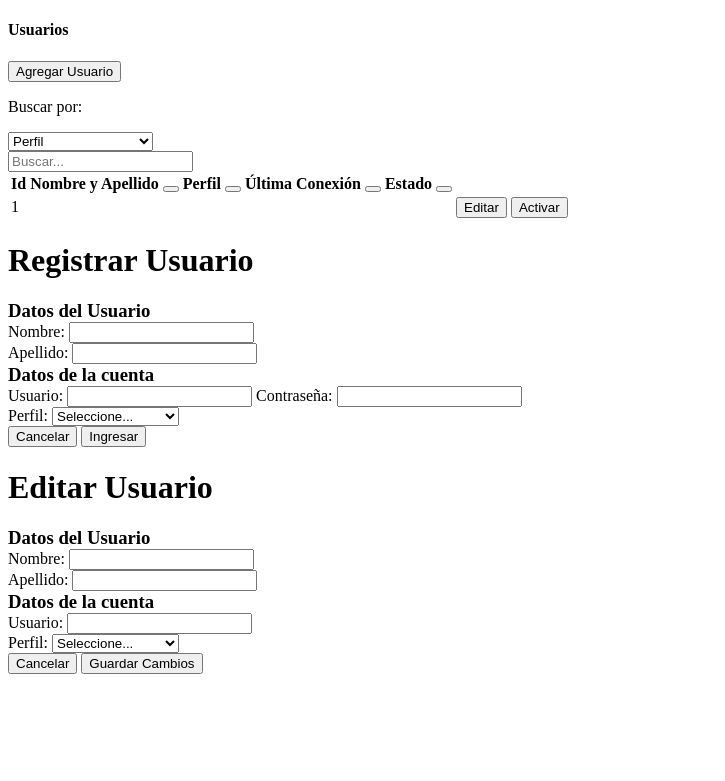
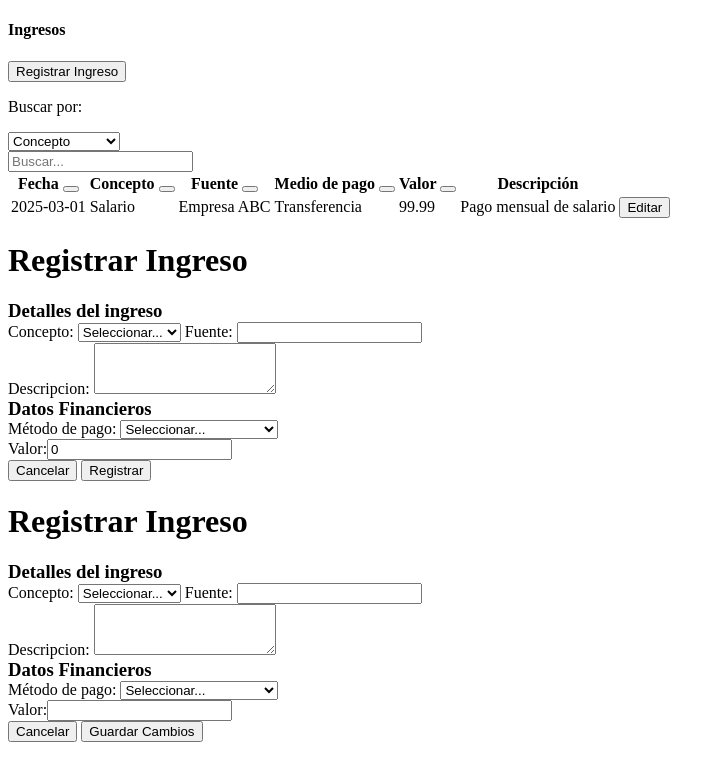
Before and after one commit to Gabwr/web1, a PHP site: page /html/Ingresos.php in a window 1280 px wide. Shown: the top 781 px of the page, without its empty margins (0-725 px from the left). Run offline with PHP 8.4, Linux system fonts and the light colour scheme; data comes from the database, SQL or seed files in the repository; data that the repository does not hold is empty.

Commit message:
Ingresos y Login v1

```diff
--- a/html/Ingresos.php
+++ b/html/Ingresos.php
@@ -2,33 +2,37 @@
 session_start();
 require '../server/conexion.php';
 
-$consulta = 'SELECT * FROM INGRESO';
-$perfiles = 'SELECT DISTINCT perfil,estado FROM perfiles';
-$listperfiles = mysqli_query($conn, $perfiles);
+$consulta = 'SELECT i.idIngreso, i.idconcepto, i.idUsuario, i.fecha, i.valor, i.medio_de_pago,
+i.fuente_beneficiario, i.descripcion, c.nombre as concepto
+FROM ingreso i join concepto c on i.idconcepto=c.idconcepto';
+$busca_conceptos="SELECT nombre FROM concepto where tipo='Ingreso'";
+
 $resultado = mysqli_query($conn, $consulta);
+$conceptos = mysqli_query($conn,$busca_conceptos);
+$opc_conceptos="";
+while ($concepto = mysqli_fetch_assoc($conceptos)) {
+	$opc_conceptos.='<option value="' . htmlspecialchars($concepto['nombre']) . '">'. htmlspecialchars($concepto['nombre']) .'</option>';
+}
 $tabla = '';
 
 while ($registro = mysqli_fetch_assoc($resultado)) {
     $tabla .= '<tr>';
-    $tabla .= '<td>' . htmlspecialchars($registro['idUsuario']) . '</td>';
-    $tabla .= '<td>' . htmlspecialchars($registro['nombre'] . ' ' . $registro['apellido']) . '</td>';
-    $tabla .= '<td>' . htmlspecialchars($registro['perfil']) . '</td>';
-    $tabla .= '<td>' . htmlspecialchars($registro['conexion']) . '</td>';
-    $tabla .= '<td>' . htmlspecialchars($registro['estado']) . '</td>';
+    $tabla .= '<td>' . htmlspecialchars($registro['fecha']) . '</td>';
+	$tabla .= '<td>' . htmlspecialchars($registro['concepto']) . '</td>';
+    $tabla .= '<td>' . htmlspecialchars($registro['fuente_beneficiario']) .'</td>';
+    $tabla .= '<td>' . htmlspecialchars($registro['medio_de_pago']) . '</td>';
+    $tabla .= '<td>' . htmlspecialchars($registro['valor']) . '</td>';
+    $tabla .= '<td>' . htmlspecialchars($registro['descripcion']) . '</td>';
 	$tabla .= '<td>
-	<button class="btn btn-sm btn-primary me-1 editar-usuario"
-		data-id="' . htmlspecialchars($registro['idUsuario']) . '"
-		data-nombre="' . htmlspecialchars($registro['nombre']) . '"
-		data-apellido="' . htmlspecialchars($registro['apellido']) . '"
-		data-usuario="' . htmlspecialchars($registro['usuario']) . '"
-		data-perfil="' . htmlspecialchars($registro['perfil']) . '">
+	<button class="btn btn-sm btn-primary me-1 editar-ingreso"
+		data-id="'. htmlspecialchars($registro['idIngreso']) . '"
+		data-fecha="' . htmlspecialchars($registro['fecha']) . '"
+		data-concepto="' . htmlspecialchars($registro['concepto']) . '"
+		data-fuente_beneficiario="' . htmlspecialchars($registro['fuente_beneficiario']) . '"
+		data-medio_de_pago="' . htmlspecialchars($registro['medio_de_pago']) . '"
+		data-valor="' . htmlspecialchars($registro['valor']) . '"
+		data-descripcion="' . htmlspecialchars($registro['descripcion']) . '">
 		<i class="bi bi-pencil"></i> Editar
-	</button>
-	<button class="btn btn-sm ' . ($registro['estado'] == 'Activo' ?  'btn-danger':'btn-success') . ' toggle-estado"
-		data-id="' . htmlspecialchars($registro['idUsuario']) . '"
-		data-estado="' . htmlspecialchars($registro['estado']) . '">
-		<i class="bi ' . ($registro['estado'] == 'Activo' ?  'bi-x-circle':'bi-check-circle' ) . '"></i>
-		' . ($registro['estado'] == 'Activo' ? 'Desactivar':'Activar') . '
 	</button>
   </td>';
 
@@ -40,7 +44,7 @@
 <html>
 <head>
 <title>Documento sin título</title>
-<script src="../js/Usuario.js"></script>
+<script src="../js/ingresos.js"></script>
 </head>
 
 <body>
@@ -48,8 +52,8 @@
 
 		<div class="container">
 		<div class="d-flex justify-content-between">
-        <h4>Usuarios</h4>
-		<button class="btn shadow-sm border-light" id="usuariodialog">Agregar Usuario</button>
+        <h4>Ingresos</h4>
+		<button class="btn shadow-sm border-light" id="ingresos_dialog">Registrar Ingreso</button>
     </div>
 
     <div class="row py-2">
@@ -58,10 +62,10 @@
         </div>
 
         <div class="col-md-2">
-            <select class="form-select-sm shadow-sm border-light mx-2 my-2">
-                <option value="perfil">Perfil</option>
-                <option value="nombre">Nombre</option>
-                <option value="tiempo">Tiempo de Conexión</option>
+            <select class="form-select-sm shadow-sm border-light mx-2 my-2" id="filtrosel">
+                <option value="concepto">Concepto</option>
+                <option value="fuente">Fuente</option>
+                <option value="medio">Medio de Pago</option>
             </select>
         </div>
 
@@ -70,7 +74,7 @@
                 <span class="input-group-text bg-white border-light">
                     <i class="bi bi-search"></i>
                 </span>
-                <input type="text" class="form-control border-light rounded-end" placeholder="Buscar...">
+                <input type="text" class="form-control border-light rounded-end" placeholder="Buscar..." id="filtroin">
             </div>
         </div>
     </div>
@@ -79,28 +83,34 @@
 		<table class="table table-striped">
 			<thead class="table-secondary">
 			<tr>
-				<th>Id</th>
-				<th>
-				Nombre y Apellido
-				<button class="btn btn-sm btn-light ms-2" onclick="filtrarPorNombre()">
+				<th>Fecha
+				<button class="btn btn-sm btn-light ms-2" id="filtroFecha">
 					<i class="bi bi-arrow-down-circle"></i>
 				</button>
 				</th>
 				<th>
-				Perfil
-				<button class="btn btn-sm btn-light ms-2" onclick="filtrarPorEdad()">
+				Concepto
+				<button class="btn btn-sm btn-light ms-2" id="filtroConcepto">
 					<i class="bi bi-arrow-down-circle"></i>
 				</button>
 				</th>
-				<th>Última Conexión
-				<button class="btn btn-sm btn-light ms-2" onclick="filtrarPorPais()">
+				<th>
+				Fuente
+				<button class="btn btn-sm btn-light ms-2" id="filtroFuente">
 					<i class="bi bi-arrow-down-circle"></i>
 				</button>
 				</th>
-				<th>Estado
-				<button class="btn btn-sm btn-light ms-2" onclick="filtrarPorPais()">
+				<th>Medio de pago
+				<button class="btn btn-sm btn-light ms-2" id="filtroMedio">
 					<i class="bi bi-arrow-down-circle"></i>
 				</button>
+				</th>
+				<th>Valor
+				<button class="btn btn-sm btn-light ms-2" id="filtroValor">
+					<i class="bi bi-arrow-down-circle"></i>
+				</button>
+				</th>
+				<th>Descripción
 				</th>
 				<th></th>
 			</tr>
@@ -117,60 +127,61 @@
 	</div>
 </div>
 
-	<div class="modal fade" id="miDialogo" tabindex="-1" aria-labelledby="miDialogoLabel" aria-hidden="true">
+	<div class="modal fade" id="ventana_Reg_Ingreso" tabindex="-1" aria-labelledby="miDialogoLabel" aria-hidden="true">
 		<div class="modal-dialog modal-dialog-centered modal-lg">
 			<div class="modal-content">
 				<div class="container">
 					<div class="row">
-						<h1 class="text-center">Registrar Usuario</h1>
+						<h1 class="text-center">Registrar Ingreso</h1>
 					</div>
-					<div class="row border border-dark p-3 my-4 mx-4 position-relative">
+					<div class="row border border-dark p-3 my-4 mx-4 position-relative form-group">
 							<h3 class="position-absolute top-0 start-0 ms-3 px-2"
 							style="margin-top: -12px; background-color: white; display: inline;">
-							Datos del Usuario
+							Detalles del ingreso
 							</h3>
 						<div class="col-md-6">
-							<label for="nombre" class="form-label">Nombre:
-								<input type="text" id="nombre" name="nombre" class="form-control border-dark" required>
+							<label for="concepto" class="form-label">Concepto:
+								<select class="form-control border-dark text-dark" id="concepto" name="concepto" required>
+								'<option value=""> Seleccionar...           </option>';
+						<?php echo($opc_conceptos);
+						?>
+					</select></label>
+							<label for="fuente" class="form-label">Fuente:
+								<input type="text" id="fuente" name="fuente" class="form-control border-dark" required>
 							</label>
 						</div>
 						<div class="col-md-6">
-							<label for="apellido" class="form-label">Apellido:
-								<input type="text" id="apellido" name="apellido" class="form-control border-dark" required>
+							<label for="descripcion" class="form-label">Descripcion:
+								<textarea id="descripcion" name="descripcion" class="form-control border-dark" rows="3" required></textarea>
 							</label>
 						</div>
 					</div>
 					<div class="row border border-dark p-3 my-4 mx-4 position-relative">
 						<h3 class="position-absolute top-0 start-0 ms-3 px-2"
 						style="margin-top: -12px; background-color: white; display: inline;">
-						Datos de la cuenta
+						Datos Financieros
 						</h3>
 					<div class="col-md-6">
-						<label for="usuario" class="form-label">Usuario:
-							<input type="text" id="usuario" name="usuario" class="form-control border-dark" required>
-						</label>
-						<label for="contrasenia" class="form-label">Contraseña:
-							<input type="password" id="contrasenia" name="contrasenia" class="form-control border-dark" required>
+						<label for="metodo" class="form-label">Método de pago:
+							<select class="form-control border-dark text-dark" id="metodo" name="metodo" required>
+							  <option value="">Seleccionar...</option>
+							  <option value="Efectivo">Efectivo</option>
+							  <option value="Transferencia Bancaria">Transferencia bancaria</option>
+							  <option value="Tarjeta de credito">Tarjeta de crédito</option>
+							  <option value="Cheque">Cheque</option>
+							</select>
 						</label>
 					</div>
+					<div class="col-md-6">
+					<label for="valor" class="form-label">Valor:<input type="number" id="valor" name="valor" step="0.01" value="0" class="form-control border-dark" required></label>
+					</div>
 					<div class="modal-footer">
-					<div class="col">
-					<label for="perfil" class="form-label">Perfil:</label>
-					<select class="form-control border-dark text-dark" id="perfil" name="perfil" required>
-					'<option value="seleccione"> Seleccione...</option>';
-						<?php
-						while ($registro = mysqli_fetch_assoc($listperfiles)) {
-							echo '<option value="' . htmlspecialchars($registro['perfil']) . '">' . htmlspecialchars($registro['perfil']) . '</option>';
-						}
-						?>
-					</select>
-					</div>
 
 				</div>
 				</div>
 					<div class="modal-footer d-flex justify-content-center align-items-center">
 						<button type="button" class="btn btn-white border border-dark" data-bs-dismiss="modal">Cancelar</button>
-						<button type="button" class="btn btn-white border border-dark" id="ingreso" >Ingresar</button>
+						<button type="button" class="btn btn-white border border-dark" id="ingreso" >Registrar</button>
 					</div>
 				</div>
 			</div>
@@ -186,46 +197,51 @@
 			<div class="modal-content">
 				<div class="container">
 					<div class="row">
-                    <h1 class="text-center">Editar Usuario</h1>
+						<h1 class="text-center">Registrar Ingreso</h1>
 					</div>
-                <div class="row border border-dark p-3 my-4 mx-4 position-relative">
+					<div class="row border border-dark p-3 my-4 mx-4 position-relative form-group">
 							<h3 class="position-absolute top-0 start-0 ms-3 px-2"
 							style="margin-top: -12px; background-color: white; display: inline;">
-                        Datos del Usuario
+							Detalles del ingreso
 							</h3>
-                    <input type="hidden" id="edit-idUsuario">
 						<div class="col-md-6">
-                        <label for="edit-nombre" class="form-label">Nombre:
-                            <input type="text" id="edit-nombre" name="nombre" class="form-control border-dark" required>
+							<label for="concepto" class="form-label">Concepto:
+								<select class="form-control border-dark text-dark" id="edit-concepto" name="concepto" required>
+								'<option value="seleccione"> Seleccionar...           </option>';
+						<?php echo($opc_conceptos);
+						?>
+					</select></label>
+							<label for="fuente" class="form-label">Fuente:
+								<input type="text" id="edit-fuente" name="fuente" class="form-control border-dark" required>
 							</label>
 						</div>
 						<div class="col-md-6">
-                        <label for="edit-apellido" class="form-label">Apellido:
-                            <input type="text" id="edit-apellido" name="apellido" class="form-control border-dark" required>
+							<label for="descripcion" class="form-label">Descripcion:
+								<textarea id="edit-descripcion" name="descripcion" class="form-control border-dark" rows="3" required></textarea>
 							</label>
 						</div>
 					</div>
 					<div class="row border border-dark p-3 my-4 mx-4 position-relative">
 						<h3 class="position-absolute top-0 start-0 ms-3 px-2"
 						style="margin-top: -12px; background-color: white; display: inline;">
-                        Datos de la cuenta
+						Datos Financieros
 						</h3>
 					<div class="col-md-6">
-                        <label for="edit-usuario" class="form-label">Usuario:
-                            <input type="text" id="edit-usuario" name="usuario" class="form-control border-dark" required>
+						<label for="metodo" class="form-label">Método de pago:
+							<select class="form-control border-dark text-dark" id="edit-metodo" name="metodo" required>
+							  <option value="">Seleccionar...</option>
+							  <option value="Efectivo">Efectivo</option>
+							  <option value="Transferencia Bancaria">Transferencia bancaria</option>
+							  <option value="Tarjeta de credito">Tarjeta de crédito</option>
+							  <option value="Cheque">Cheque</option>
+							</select>
 						</label>
 					</div>
 					<div class="col-md-6">
-                        <label for="edit-perfil" class="form-label">Perfil:</label>
-                        <select class="form-control border-dark text-dark" id="edit-perfil" name="perfil" required>
-                            <option value="seleccione">Seleccione...</option>
-							<?php
-						$listperfiles = mysqli_query($conn, $perfiles);
-						while ($registro = mysqli_fetch_assoc($listperfiles)) {
-							echo '<option value="' . htmlspecialchars($registro['perfil']) . '">' . htmlspecialchars($registro['perfil']) . '</option>';
-						}
-						?>
-                        </select>
+					<label for="valor" class="form-label">Valor:<input type="number" id="edit-valor" name="valor" step="0.01" class="form-control border-dark" required></label>
+					</div>
+					<div class="modal-footer">
+
 				</div>
 				</div>
 					<div class="modal-footer d-flex justify-content-center align-items-center">
--- a/html/MenuInicio.php
+++ b/html/MenuInicio.php
@@ -52,7 +52,7 @@
                     <a class="nav-link" href="ingresos.php"><i class="bi bi-currency-dollar"></i> Ingresos</a>
                 </li>
 				<li class="nav-item px-3">
-                    <a class="nav-link" href="Usuarios.php"><i class="bi bi-bag"></i> Egresos</a>
+                    <a class="nav-link" href="Usuarios.php"><i class="bi bi-bag"></i> Gastos</a>
                 </li>
 				<li class="nav-item px-3">
                     <a class="nav-link" href="Usuarios.php"><i class="bi bi-people"></i> Usuarios</a>
--- a/html/inicio.php
+++ b/html/inicio.php
@@ -2,7 +2,7 @@
 session_start();
 require '../server/conexion.php';
 
-$usuario = isset($_SESSION['usuario']) ? $_SESSION['usuario'] : 'Invitado';
+$usuario = isset($_SESSION['usuario']) ? $_SESSION['usuario']['usuario'] : 'Invitado';
 
 $sql = "SELECT idUsuario FROM usuario WHERE usuario = ?";
 $stmt = $conn->prepare($sql);
--- a/index.php
+++ b/index.php
@@ -38,6 +38,7 @@
   <title>Iniciar Sesión</title>
   <link rel="stylesheet" type="text/css" href="css/estilo.css">
   <script src="js/validacionLogin.js" defer></script>
+  <script src="js/clave.js" defer></script>
   <link rel="stylesheet" href="https://cdn.jsdelivr.net/npm/bootstrap-icons/font/bootstrap-icons.css">
   <link href="https://cdn.jsdelivr.net/npm/bootstrap@5.3.3/dist/css/bootstrap.min.css" rel="stylesheet">
 </head>
@@ -59,7 +60,10 @@
           <div class="form-group campo">
 			  <i class="bi bi-lock-fill"></i>
             <label for="clave">Contraseña:</label><br>
-			  <div><input type="password" name="clave" id="clave" class="form-control" required><i class="bi bi-eye"></i></div>
+			  <div class="input-group"><input type="password" name="clave" id="clave" class="form-control" required>
+			  <div class="input-group-append"><button id="btnOjo" class="input-group-text"><i class="bi bi-eye-fill" style="height: 100%;" id="ojo"></i></button></div>
+
+			  </div>
           </div>
           <span id="alertPassword" class="msjvalido"></span>
         </p>
```
Also changed, not shown: js/clave.js (added, +21 -0 lines), js/ingresos.js (added, +246 -0 lines), server/actualizar_Ingreso.php (added, +27 -0 lines), server/registrar_Ingreso.php (added, +28 -0 lines). Lines whose indentation alone changed are shown as unchanged.
